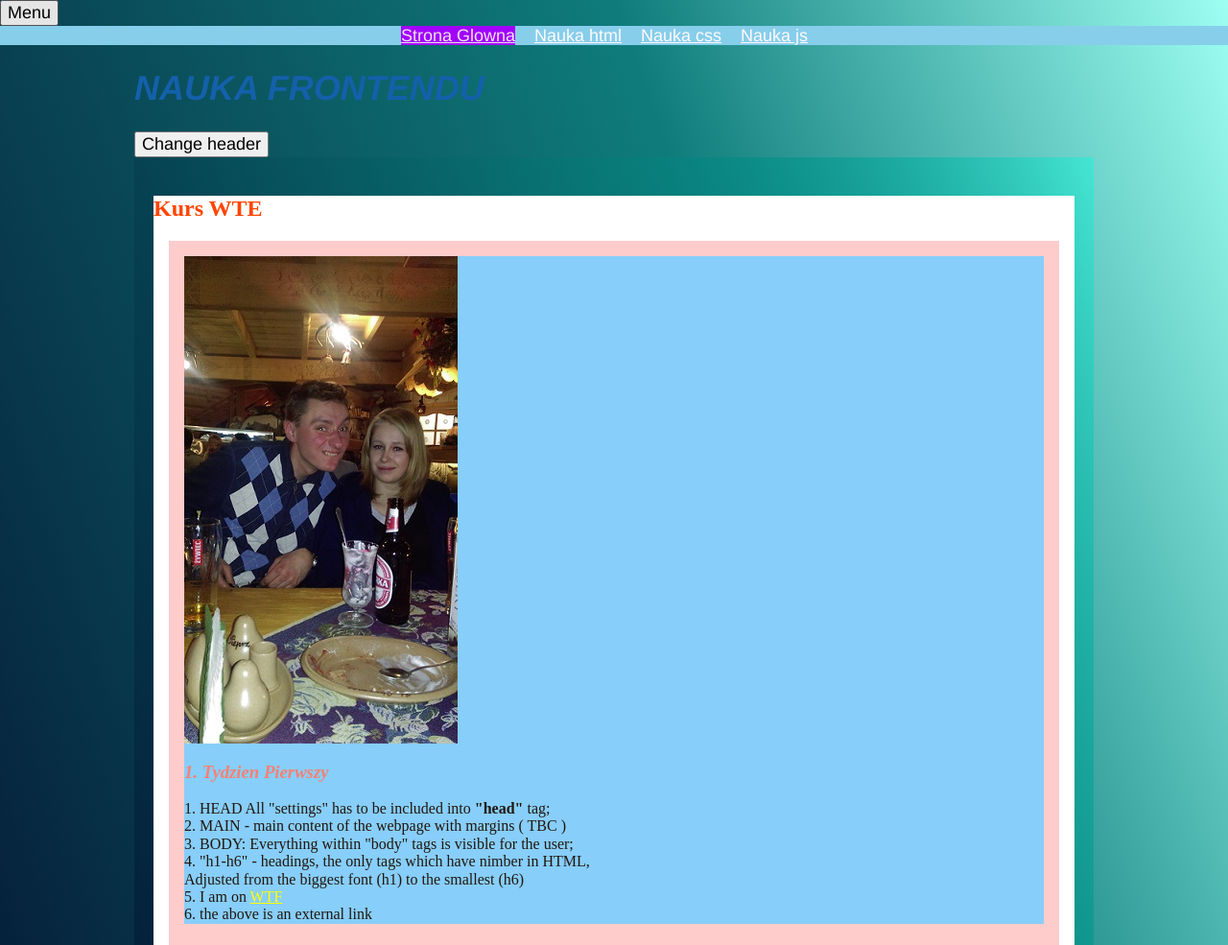
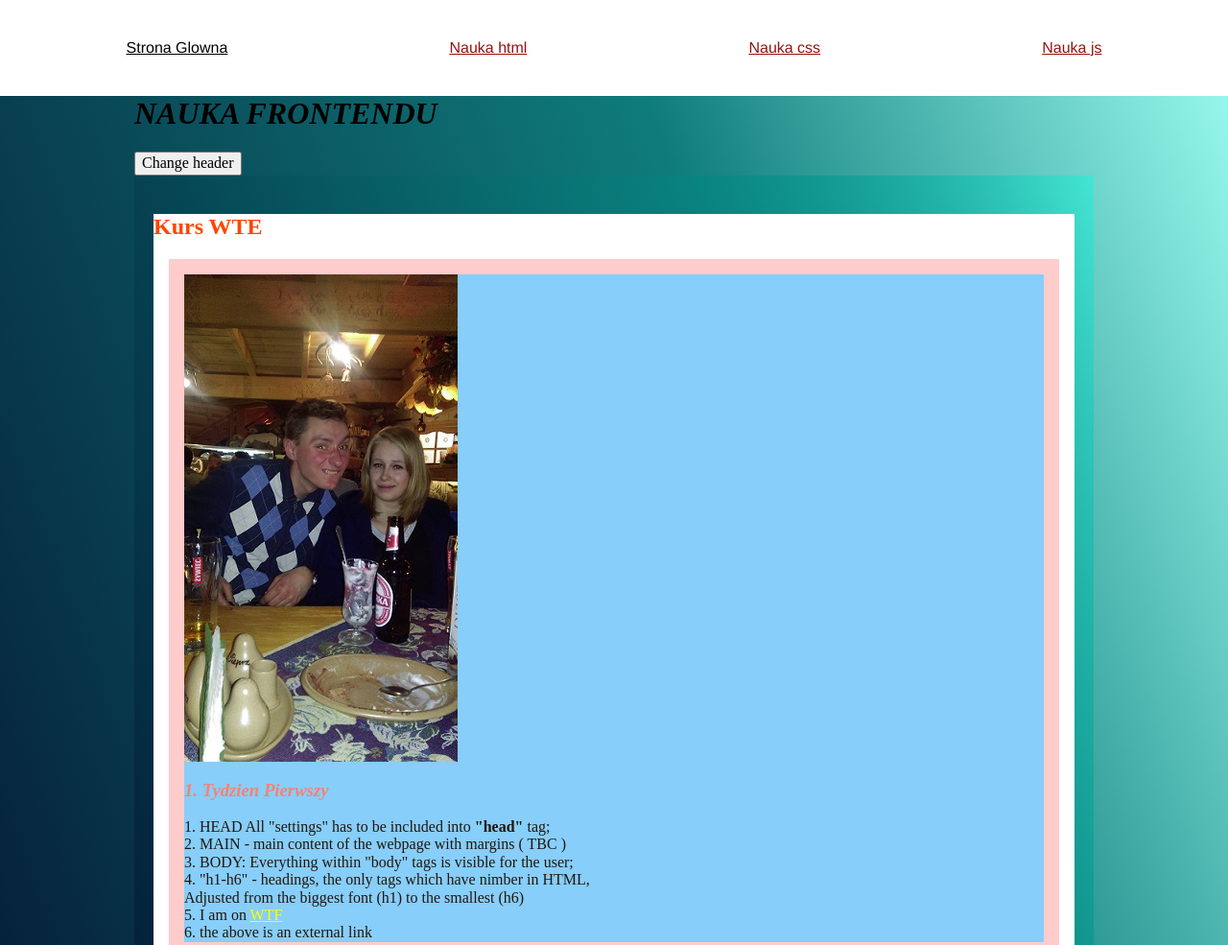
Before and after one commit to Magdalena-Lisicka/homepage, a plain HTML site: page index.html in a window 1280 px wide. Shown: the top 985 px of the page at 96% size. Drawn offline with Linux system fonts and the light colour scheme.

Commit message:
responsive website w6

```diff
--- a/index.html
+++ b/index.html
@@ -11,21 +11,22 @@
 
   <body>
     <header class="header">
-      <button class="hamburger hamburger--js">Menu</button>
-      <nav class="navigation navigation--js" class="navigation__link">
-        <a class="navigation__link navigation__link-homepage" href="index.html" >Strona Glowna</a>
+      <button class="hamburger hamburger--js" aria-label="Otworz Menu"> Menu </button>
+      <nav class="navigation navigation--js">
+        <a class="navigation__link navigation__link--homepage" href="index.html" >Strona Glowna</a>
         <a class="navigation__link" href="nauka-html.html" >Nauka html</a>
         <a class="navigation__link" href="nauka-css.html" >Nauka css</a>
         <a class="navigation__link" href="nauka-js.html" >Nauka js</a>
+      </nav>
 
-      </nav>
     </header>
+
     <main class="main">
       <header class="main__header" id="top">
         <h1 class="main__heading main__heading--js" id="name">
           NAUKA FRONTENDU
         </h1>
-        <button class="action--js" aria-label="Open Menu"> Change header</button>
+       <button class="action--js"> Change header</button>
       </header>
       <div class="section">
         <section id="notatki">
@@ -133,8 +134,9 @@
       </div>
     </main>
     <footer>
-      glendinning avenue weymouth <a href="#top">wroc na gore strony</a>
+      glendinning avenue weymouth <a href="#top">back to top</a>
       <script src="main.js"></script>
+      <script type="text/javascript"></script>
     </footer>
   </body>
 </html>
--- a/main.js
+++ b/main.js
@@ -3,8 +3,17 @@ const button = document.querySelector('.action--js');
 
 console.log(button)
 
-button.addEventListener('click', () => {
+/*button.addEventListener('click', () => {
     const heading = document.querySelector(".main__heading--js");
     heading.innerHTML = `Witaj Drogi Odwiedzajacy, nazaywam sie Magda`;
-    console.log(heading.classList.contains('main__heading'));
-});
+    heading.classList.toggle('klasa-z-js');
+});*/
+
+
+const hamburger = document.querySelector.Selector('.hamburger--js');
+
+
+hamburger.addEventListener('click', () => {
+    const nav = document.querySelector('.navigation--js');
+    nav.classList.toggle('navigation--open');
+})
--- a/style.css
+++ b/style.css
@@ -6,8 +6,13 @@ html {
     box-sizing:inherit
 }
 body{
+    background-color: #fefefe;
     background: linear-gradient(70deg, rgba(2,0,36,1) 0%, rgba(9,121,120,0.9752275910364145) 68%, rgba(0,255,222,0.38139005602240894) 100%);
 }
+
+a {color: yellow;}
+/* a dotyczy tylko linek wewnetrznych , nav a glownego menu w header
+#top {color: maroon;} */
 
 .about__picture {
     display: block;
@@ -19,33 +24,84 @@ body{
     padding:16px;
     margin: 16px;
 }
-.main {
-    max-width: 1000px;
-    margin:0 auto;
+
+article {background-color: lightskyblue;}
+
+
+h1 {
+    font-style: italic;
+    /*position: fixed;*/
+
 
 
 }
 
-.navigation{
-    background-color: skyblue;
-    padding:16px
-    border-radius: 8px;
-    display: flex;
-    align-items: center;
-    justify-content: center;
+h2{
+    color:#360b0b;
+}
+
+h3{
+    font-style: italic; color: salmon;
+}
+
+.header {
+    min-height: 60px;
+    font-family: 'Franklin Gothic Medium', 'Arial Narrow', Arial, sans-serif;
+    /*font-size: large;*/
+    color: #1460AA;
+    background:#fff;
+    position: fixed;
+    width:100%;
+    top:0;
 
 }
 
-.navigation__link {
-    color: snow;
-    display: inline-block;
-    margin-right: 20px;
+.header-link {
+    color: #04ac26;
 }
 
-.navigation__link-homepage {
-    background-color: rgb(162, 0, 255);
-    color:rgb(238, 229, 236);
-    margin-right: 20px;
+.klasa-z-js {
+    background: yellow;
+}
+
+.linki{
+    background-color: #8EB1A8;
+}
+
+.main {
+    max-width: 1000px;
+    margin:100px auto 0;
+}
+.main-heading {
+    color: seagreen;
+}
+
+.navigation {
+    padding:16px;
+    display: none;
+
+}
+
+nav a {
+    color: rgb(0, 255, 213);
+}
+
+.navigation__link {
+    color: #92140c;
+    display:block;
+    margin-right: 0 0 16px;
+}
+
+.navigation__link--homepage {
+   color: #000;
+}
+
+.navigation--open {
+    display: block;
+}
+
+p {
+    color: rgb(34, 22, 14);
 }
 
 .section {
@@ -55,41 +111,36 @@ body{
     background: linear-gradient(70deg, rgba(2,0,36,1) 0%, rgba(9,121,120,0.9752275910364145) 68%, rgba(0,255,222,0.38139005602240894) 100%);
 }
 
-.main-heading {
-    color: seagreen;
+section{
+    background-color: rgb(255, 255, 255)
 }
-body{background-color: #fefefe;
+
+.title{
+    color: orangered;
 }
-header {
-    font-family: 'Franklin Gothic Medium', 'Arial Narrow', Arial, sans-serif;
-    font-size: large;
-    color: #1460AA;
+
+.hamburger {
+    position: absolute;
+    top:16px;
+    right:10px;
+    color: yellow;
+    border: none;
+    bacground: none;
 }
-h1 {
-    font-style: italic;
+
+@media (min-width:768px) {
+    .hamburger {
+        display:none;
+    }
+
+
+    .navigation{
+        padding:16px
+        border-radius: 8px;
+        display: flex;
+        align-items: center;
+        justify-content: space-around;
+        height:100px;
+        align-items: center;
+    }
 }
-section{background-color: rgb(255, 255, 255)}
-
-article{background-color: lightskyblue;}
-
-h2{
-    color:#360b0b;
-}
- p{
-     color: rgb(34, 22, 14);
- }
-
- h3{font-style: italic; color: salmon;}
-
- .linki{background-color: #8EB1A8;}
-
- nav a {color: rgb(0, 255, 213);}
- a {color: yellow;}
- // a dotyczy tylko linek wewnetrznych , nav a glownego menu w header
- #top {color: maroon;}
-
- .title{color: orangered;}
-
- .klasa-z-js {
-     background: yellow;
- }
```
